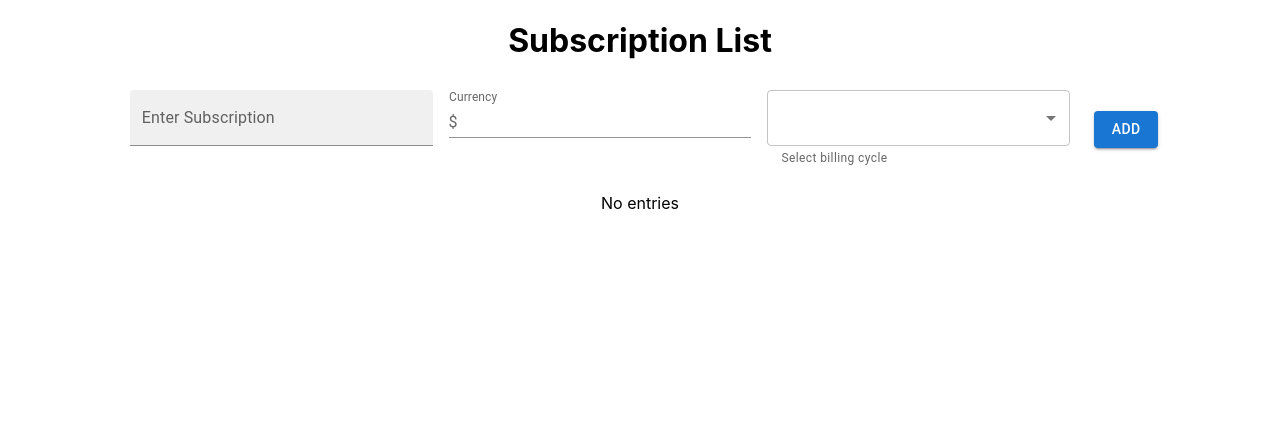
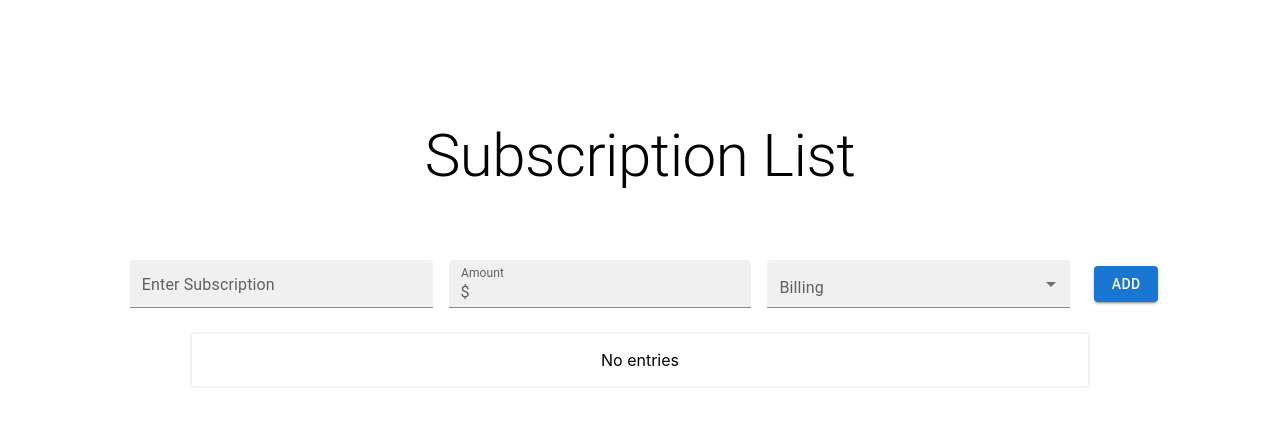
Before and after one commit to Zaris47/subscription-tracker, a React (Create React App) app: page / in a window 1280 px wide. Shown: the top 426 px of the page. Built offline with nearby package versions, Linux system fonts and the light colour scheme.

Commit message:
Added some styling and fixed a few UI bugs

```diff
--- a/src/App.css
+++ b/src/App.css
@@ -2,37 +2,7 @@
   text-align: center;
 }
 
-.App-logo {
-  height: 40vmin;
-  pointer-events: none;
+.title {
+  padding: 2em 0 1em 0;
+
 }
-
-@media (prefers-reduced-motion: no-preference) {
-  .App-logo {
-    animation: App-logo-spin infinite 20s linear;
-  }
-}
-
-.App-header {
-  background-color: #282c34;
-  min-height: 100vh;
-  display: flex;
-  flex-direction: column;
-  align-items: center;
-  justify-content: center;
-  font-size: calc(10px + 2vmin);
-  color: white;
-}
-
-.App-link {
-  color: #61dafb;
-}
-
-@keyframes App-logo-spin {
-  from {
-    transform: rotate(0deg);
-  }
-  to {
-    transform: rotate(360deg);
-  }
-}
--- a/src/App.js
+++ b/src/App.js
@@ -2,6 +2,8 @@ import "./App.css";
 import EnterSub from "./components/EnterSub";
 import SubLists from "./components/SubLists";
 import React, { useState, useEffect } from "react";
+import Typography from "@mui/material/Typography";
+
 
 function App() {
   const [subList, setSubList] = useState([]);
@@ -14,9 +16,11 @@ function App() {
   useEffect(() => {
     console.log(subList);
   }, [subList]);
+
+
   return (
     <div className="App">
-      <h1>Subscription List</h1>
+      <Typography variant="h2" className="title">Subscription List</Typography>
       <EnterSub
         subList={subList}
         setSubList={setSubList}
--- a/src/components/EnterSub.jsx
+++ b/src/components/EnterSub.jsx
@@ -1,4 +1,5 @@
 import React, { useState } from "react";
+import "./EnterSub.css";
 import Box from "@mui/material/Box";
 import TextField from "@mui/material/TextField";
 import Button from "@mui/material/Button";
@@ -12,7 +13,7 @@ import Select from "@mui/material/Select";
 import MenuItem from "@mui/material/MenuItem";
 import FormHelperText from "@mui/material/FormHelperText";
 import FormControl from "@mui/material/FormControl";
-import Divider from "@mui/material/Divider";
+import InputLabel from '@mui/material/InputLabel';
 
 
 const EnterSub = (props) => {
@@ -81,7 +82,12 @@ const EnterSub = (props) => {
 
   return (
     <form className="Enter-Task" onSubmit={handleSubmit}>
-      <Stack direction="row" spacing={2} justifyContent="center" alignItems="center" >
+      <Stack
+        direction="row"
+        spacing={2}
+        justifyContent="center"
+        alignItems="center"
+      >
         <Box
           component="form"
           sx={{
@@ -94,13 +100,16 @@ const EnterSub = (props) => {
             id="filled-basic"
             label="Enter Subscription"
             variant="filled"
+            size="small"
             value={subItem}
             onChange={handleInputChange}
             onKeyPress={handleKeyPress}
           />
 
           <TextField
-            label="Currency"
+          className="input"
+            size="small"
+            label="Amount"
             value={subCost}
             onChange={handleSubCost}
             id="formatted-numberformat-input"
@@ -115,11 +124,14 @@ const EnterSub = (props) => {
                 <InputAdornment position="start">$</InputAdornment>
               ),
             }}
-            variant="standard"
+            variant="filled"
             onKeyPress={handleKeyPress}
           />
-          <FormControl sx={{ m: 1, minWidth: 120 }}>
+          <FormControl sx={{ m: 1, minWidth: 120 }} variant="filled">
+          <InputLabel id="billing-label">Billing</InputLabel>
             <Select
+            labelId="billing-label"
+              size="small"
               value={subTP}
               autoWidth
               displayEmpty
@@ -129,7 +141,7 @@ const EnterSub = (props) => {
               <MenuItem value="Monthly">Monthly</MenuItem>
               <MenuItem value="Yearly">Yearly</MenuItem>
             </Select>
-            <FormHelperText>Select billing cycle</FormHelperText>
+            {/* Incase changing input variant <FormHelperText>Select billing cycle</FormHelperText> */}
           </FormControl>
         </Box>
         <Button variant="contained" type="submit">
--- /dev/null
+++ b/src/components/SubLists.css
@@ -0,0 +1,6 @@
+.list{
+    /* background-color: #f1f1f1; */
+    margin-top: 1em;
+    border-radius: 4px;
+    border: "1px solid #42a5f5"
+}
--- a/src/components/Sublists.jsx
+++ b/src/components/Sublists.jsx
@@ -1,4 +1,5 @@
 import React from "react";
+import "./SubLists.css";
 import Container from "@mui/material/Container";
 import List from "@mui/material/List";
 import ListItem from "@mui/material/ListItem";
@@ -14,8 +15,16 @@ const SubLists = (props) => {
     props.setSubList((prevList) => prevList.filter((item, i) => i !== index));
   };
 
+  const lastIndex = props.subList.length - 1;
+
   return (
-    <Container maxWidth="md">
+    <Container
+      maxWidth="md"
+      className="list"
+      sx={{
+        border: "2px solid #f1f1f1",
+      }}
+    >
       {props.subList.length > 0 ? (
         <List>
           {props.subList.map((item, index) => (
@@ -42,18 +51,21 @@ const SubLists = (props) => {
                     <Typography variant="h6" component="div" textAlign="right">
                       ${item.subCost} /
                     </Typography>
-                    <Typography variant="body2" component="div" textAlign="right">
+                    <Typography
+                      variant="body2"
+                      component="div"
+                      textAlign="right"
+                    >
                       {item.subTP}
                     </Typography>
                   </Grid>
-
                 </Grid>
 
                 {/*alternative way to show the list  */}
                 {/* <ListItemText primary={item}/> */}
               </ListItem>
-
-              <Divider />
+              {index !== lastIndex && <Divider />}
+              {/* <Divider /> */}
             </>
           ))}
         </List>
```
Also changed, not shown: src/components/EnterSub.css (added).
